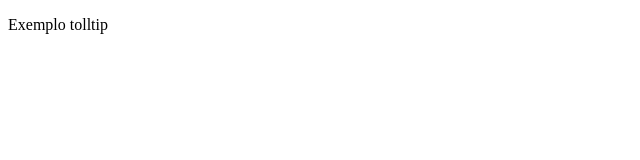
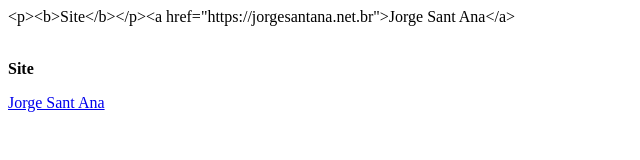
Before and after one commit to redersonrodrigues/vuejs-iniciantes, a plain HTML site: page index.html in a window 1280 px wide. Shown: the whole page, without its empty margins (0-640 px from the left). Drawn offline with Linux system fonts and the light colour scheme.

Commit message:
270. Diretiva V-HTML - Injetando elementos HTML

```diff
--- a/index.html
+++ b/index.html
@@ -14,11 +14,13 @@
 <body>
 
     <div id="app">
-        <p @mouseover="exibirTextoAjuda = true" @mouseout="exibirTextoAjuda = false">Exemplo tolltip</p>
-<div v-show="exibirTextoAjuda">
-    <h3>Título texto ajuda</h3>
-    <p>conteúdo texto ajuda</p>
-</div>
+<!-- recebe conteúdo do data em texto -->
+ <div>
+            {{ elementosHTML }}
+ </div>
+<br>
+<!-- recebe o conteudo renderizado - obs: sobrepoem o conteudo existente no elemento de bind -->
+<div v-html="elementosHTML"></div>
 
     </div>
 
@@ -26,7 +28,7 @@
         const vm = new Vue({
             el: '#app',
             data: {
-                exibirTextoAjuda: false
+                elementosHTML: '<p><b>Site</b></p><a href="https://jorgesantana.net.br">Jorge Sant Ana</a>'
             },
             methods: {}
         })
```
